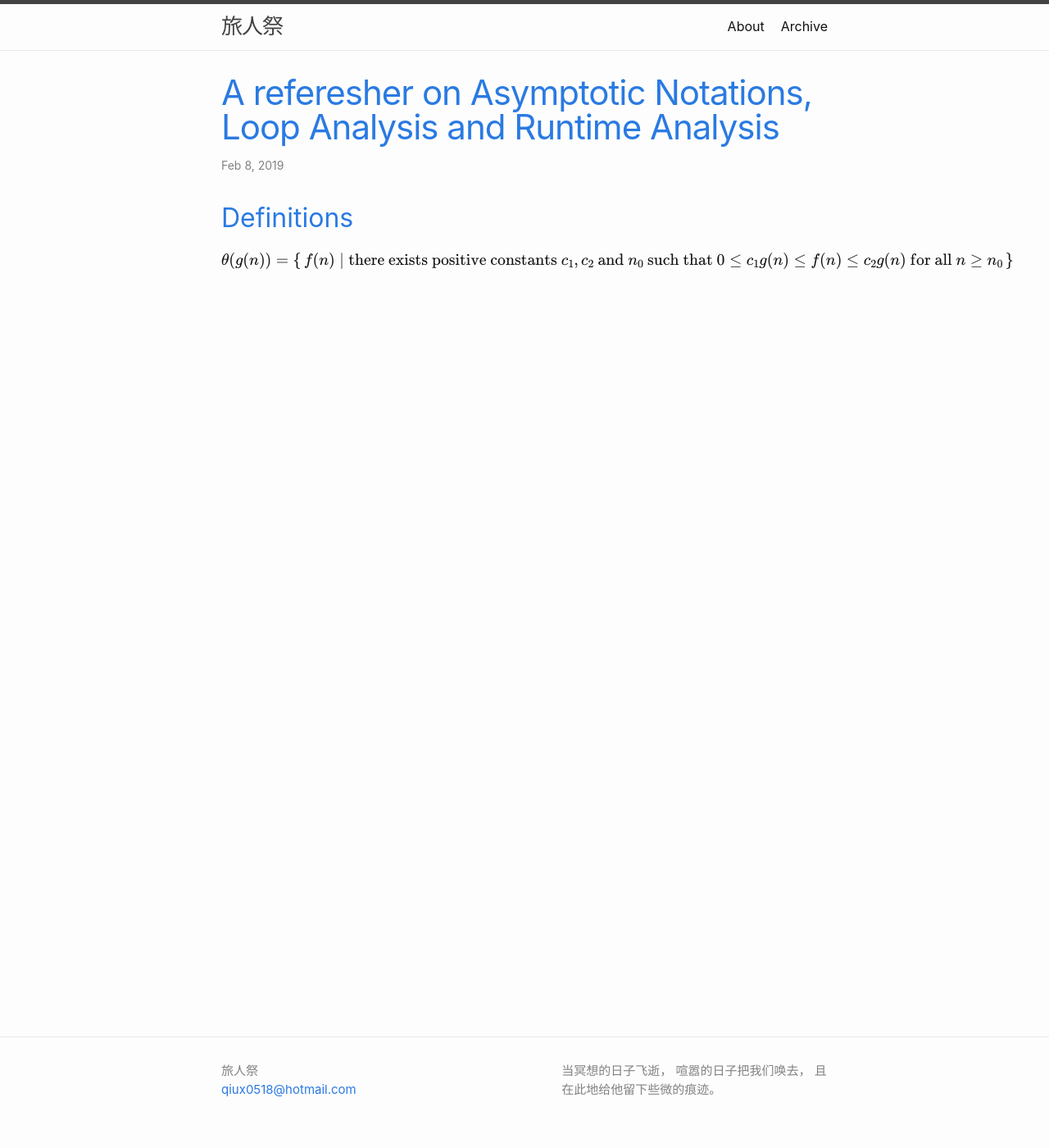
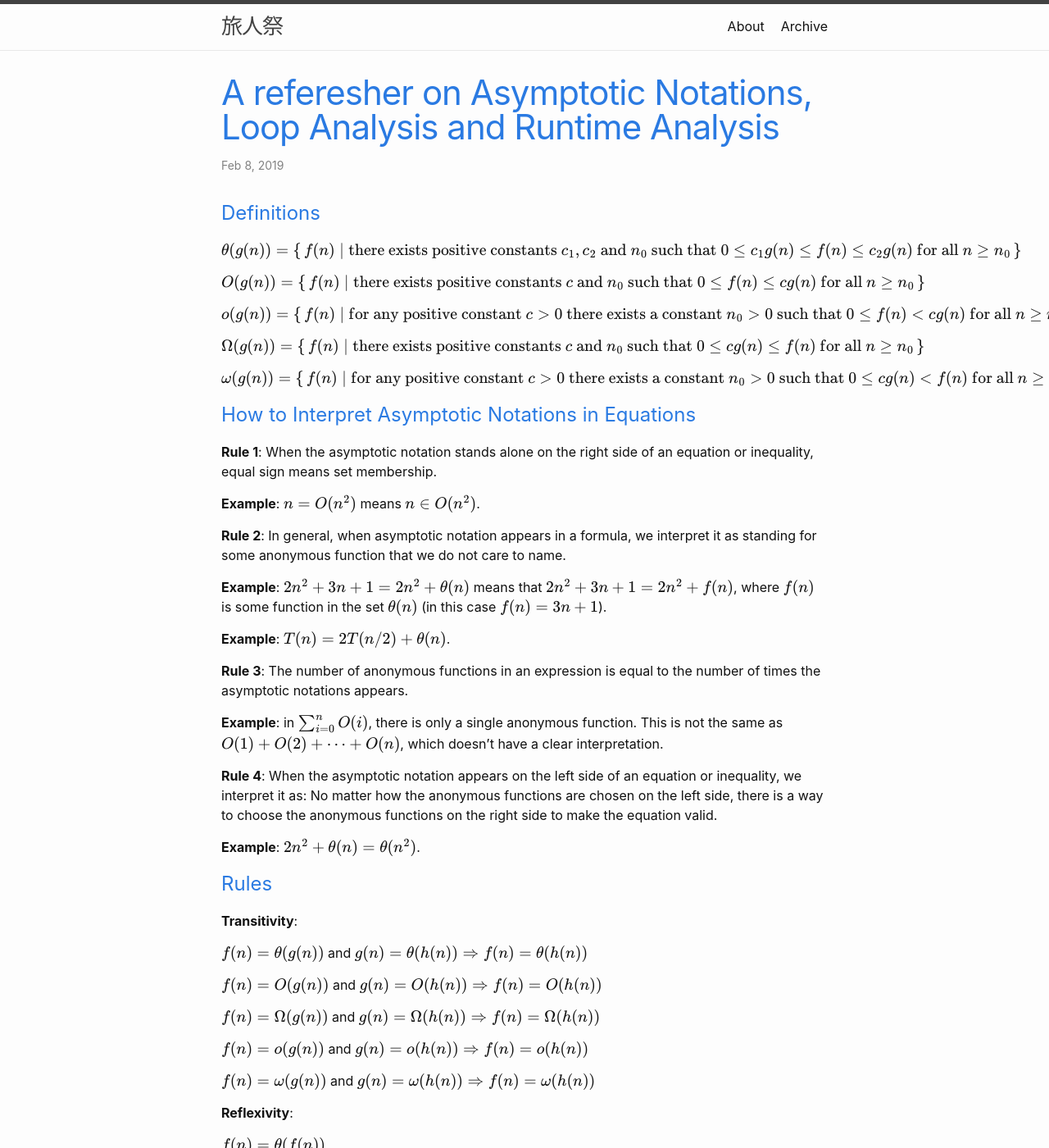
Before and after one commit to x7qiu/x7qiu.github.io, a Jekyll site: the page built from _posts/2019-02-08-Big-On.md, in a window 1280 px wide and 1400 px high. Shown: the whole window at 82% size. Built offline with Jekyll 4.4.1, drawn with Linux system fonts in a browser that asks for light colours; formulas are drawn with MathJax 3; some of the changed text lies outside the part shown.

Commit message:
added section on asymptotic notations

```diff
--- a/_posts/2019-02-08-Big-On.md
+++ b/_posts/2019-02-08-Big-On.md
@@ -5,5 +5,105 @@ date: 2019-02-08
 mathjax: true
 categories: Algorithm
 ---
-## Definitions
+# Definitions
 $\theta(g(n)) = \\{\, f(n) \mid \text{there exists positive constants } c_1, c_2 \text{ and } n_0 \text{ such that } 0 \le c_1g(n) \le f(n) \le c_2g(n) \text{ for all } n \ge n_0 \, \\}$
+
+$O(g(n)) = \\{\, f(n) \mid \text{there exists positive constants } c \text{ and } n_0 \text{ such that } 0 \le f(n) \le cg(n) \text{ for all } n \ge n_0 \, \\}$
+
+$o(g(n)) = \\{\, f(n) \mid \text{for any positive constant } c > 0 \text{ there exists a constant } n_0 >0  \text{ such that } 0 \le f(n) \lt cg(n) \text{ for all } n \ge n_0 \, \\}$
+
+
+$\Omega(g(n)) = \\{\, f(n) \mid \text{there exists positive constants } c \text{ and } n_0 \text{ such that } 0 \le cg(n) \le f(n) \text{ for all } n \ge n_0 \, \\}$
+
+$\omega(g(n)) = \\{\, f(n) \mid \text{for any positive constant } c > 0 \text{ there exists a constant } n_0 >0  \text{ such that } 0 \le cg(n) \lt f(n) \text{ for all } n \ge n_0 \, \\}$
+
+# How to Interpret Asymptotic Notations in Equations
+**Rule 1**: When the asymptotic notation stands alone on the right side of an equation or inequality, equal sign means set membership.
+
+**Example**: $n = O(n^2)$ means $n \in O(n^2)$.
+
+**Rule 2**: In general, when asymptotic notation appears in a formula, we interpret it as standing for some anonymous function that we do not care to name.
+
+**Example**: $2n^2 + 3n + 1 = 2n^2 + \theta(n)$ means that $2n^2 + 3n + 1 = 2n^2 + f(n)$, where $f(n)$ is some function in the set $\theta(n)$ (in this case $f(n) = 3n + 1$).
+
+**Example**: $T(n) = 2T(n/2) + \theta(n)$.
+
+**Rule 3**: The number of anonymous functions in an expression is equal to the number of times the asymptotic notations appears.
+
+**Example**: in $\sum_{i=0}^n O(i)$, there is only a single anonymous function. This is not the same as $O(1) + O(2) + \cdots + O(n)$, which doesn't have a clear interpretation.
+
+**Rule 4**: When the asymptotic notation appears on the left side of an equation or inequality, we interpret it as: No matter how the anonymous functions are chosen on the left side, there is a way to choose the anonymous functions on the right side to make the equation valid.
+
+**Example**: $2n^2 + \theta(n) = \theta(n^2)$.
+# Rules
+**Transitivity**:
+
+$f(n) = \theta(g(n))$ and $g(n) = \theta(h(n)) \Rightarrow f(n) = \theta(h(n))$
+
+$f(n) = O(g(n))$ and $g(n) = O(h(n)) \Rightarrow f(n) = O(h(n))$
+
+$f(n) = \Omega(g(n))$ and $g(n) = \Omega(h(n)) \Rightarrow f(n) = \Omega(h(n))$
+
+$f(n) = o(g(n))$ and $g(n) = o(h(n)) \Rightarrow f(n) = o(h(n))$
+
+$f(n) = \omega(g(n))$ and $g(n) = \omega(h(n)) \Rightarrow f(n) = \omega(h(n))$
+
+**Reflexivity**:
+
+$f(n) = \theta(f(n))$
+
+$f(n) = O(f(n))$
+
+$f(n) = \Omega(f(n))$
+
+**Symmetry**:
+
+$f(n) = \theta(g(n))$ if and only if $g(n) = \theta(f(n))$
+
+**Related Theorem**:
+
+$f(n) = \theta(g(n))$ if and only if $f(n) = O(g(n))$ and $f(n) = \Omega(g(n))$
+
+**Transpose Symmetry**:
+
+$f(n) = O(g(n))$ if and only if $g(n) = \Omega(f(n))$
+
+$f(n) = o(g(n))$ if and only if $g(n) = \omega(f(n))$
+
+**Trichotomy**:
+
+For any two real numbers $a$ and $b$, exactly one of the following must hold: $$a < b, a = b, a > b$$.
+
+However, not all functions are asymptotically comparable. That is, for two functions $f(n)$ and $g(n)$, it may be the case that neither $f(n) = O(g(n))$ nor $f(n) = \Omega(g(n))$ holds.
+
+Example: $f(n) = n, g(n) = n^{1 + \sin n}$.
+
+## Some examples with max() and min()
+**Example**: Let $f(n)$ and $g(n)$ be asymptotically nonnegative functions. Prove that $max(f(n), g(n)) = \theta(f(n) + g(n))$.
+
+**Proof**:
+
+choose $n_0$ such that for all $n \ge n_0, f(n)$ and $g(n)$ are nonnegative. Then:
+
+$max(f(n), g(n)) \le f(n) + g(n) \qquad \qquad$     // since $f(n)$ and $g(n)$ are nonnegative
+$2max(f(n), g(n)) \ge f(n) + g(n) \qquad \qquad$    // property of max()
+
+Thus we have
+\\[
+\frac{1}{2}(f(n) + g(n)) \le max(f(n), g(n) \le f(n) + g(n) \text{ for all } n \ge n_0
+\\]
+, which is the definition of $\theta(f(n) + g(n))$ with $c_1 = \frac{1}{2}$ and $c_2 = 1$.
+
+**Example**: Let $f(n)$ and $g(n)$ be positive functions. Prove that $min(f(n), g(n)) = \theta\left(\frac{f(n)g(n)}{f(n)+g(n)}\right)$.
+
+
+**Proof**:
+
+Two important properties:
+1. $max(f(n), g(n)) \le f(n) + g(n) \le 2max(f(n), g(n))$
+2. $f(n)*g(n) = max(f(n), g(n)) * min(f(n), g(n))$
+
+Notice that
+\\[
+\left(\frac{f(n)g(n)}{f(n)+g(n)}\right) = \left(\frac{max(f(n), g(n))min(f(n), g(n))}{f(n)+g(n)}\right) \qquad \text{by property 1}
+\\]
```
